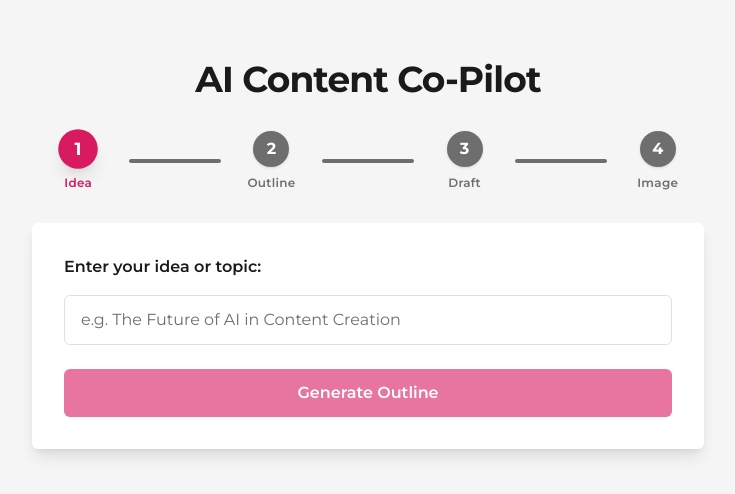
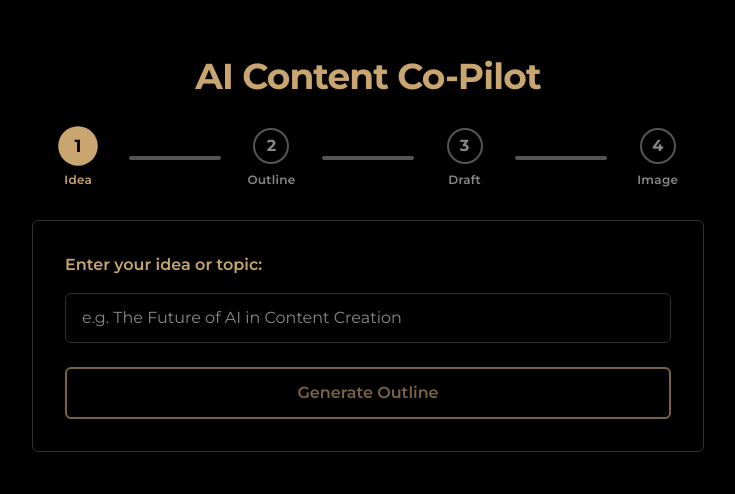
Before and after one commit to Hornet222/ai-content-copilot, a Next.js app in the folder frontend/: page / in a window 1280 px wide. Shown: the part 146-640 px from the top of the page, without its empty margins (272-1007 px from the left). Built offline with nearby package versions, Linux system fonts and the light colour scheme.

Commit message:
update color scheme

```diff
--- a/frontend/app/page.tsx
+++ b/frontend/app/page.tsx
@@ -99,39 +99,39 @@ export default function Home() {
   };
 
   return (
-    <main className="min-h-screen flex flex-col items-center justify-center p-4 bg-brand-grayLight">
-      <h1 className="text-4xl font-bold mb-8 text-brand-charcoal tracking-tight">AI Content Co-Pilot</h1>
+    <main className="min-h-screen flex flex-col items-center justify-center p-4 bg-brand-black">
+      <h1 className="text-4xl font-bold mb-8 text-brand-gold tracking-tight">AI Content Co-Pilot</h1>
       {/* Stepper */}
       <div className="flex items-center mb-8 w-full max-w-2xl">
         {steps.map((step, idx) => (
           <>
             <div className="flex flex-col items-center flex-1">
-              <div className={`rounded-full w-9 h-9 flex items-center justify-center font-bold text-white shadow transition-all duration-200
+              <div className={`rounded-full w-9 h-9 flex items-center justify-center font-bold shadow transition-all duration-200
                 ${activeStep === idx
-                  ? 'bg-brand-pink scale-110 shadow-lg'
+                  ? 'bg-brand-gold text-brand-black scale-110 shadow-lg'
                   : activeStep > idx
-                  ? 'bg-brand-charcoal'
-                  : 'bg-brand-grayMedium'}
+                  ? 'bg-brand-charcoal text-brand-white'
+                  : 'bg-transparent border-2 border-brand-grayDark text-brand-grayMedium'}
               `}>
                 {idx + 1}
               </div>
-              <span className={`mt-2 text-xs font-semibold tracking-wide ${activeStep === idx ? 'text-brand-pink' : 'text-brand-grayMedium'}`}>{step.label}</span>
+              <span className={`mt-2 text-xs font-semibold tracking-wide ${activeStep === idx ? 'text-brand-gold' : 'text-brand-grayMedium'}`}>{step.label}</span>
             </div>
             {idx < steps.length - 1 && (
-              <div className={`flex-1 h-1 ${activeStep > idx ? 'bg-brand-charcoal' : 'bg-brand-grayMedium'} mx-1 rounded-full`}></div>
+              <div className={`flex-1 h-1 ${activeStep > idx ? 'bg-brand-gold' : 'bg-brand-grayDark'} mx-1 rounded-full`}></div>
             )}
           </>
         ))}
       </div>
       {/* Step Content */}
-      <div className="w-full max-w-2xl bg-white rounded-md shadow-lg p-8">
+      <div className="w-full max-w-2xl bg-brand-black border border-brand-charcoal rounded-md shadow-lg p-8">
         {activeStep === 0 && (
           <form className="flex flex-col gap-4" onSubmit={handleSubmit}>
-            <label className="font-semibold text-brand-charcoal">Enter your idea or topic:</label>
+            <label className="font-semibold text-brand-gold">Enter your idea or topic:</label>
             <input
               type="text"
               placeholder="e.g. The Future of AI in Content Creation"
-              className="border border-brand-grayBorder rounded-md px-4 py-3 focus:outline-none focus:ring-2 focus:ring-brand-pink text-base placeholder-brand-grayMedium transition"
+              className="border border-brand-charcoal bg-transparent rounded-md px-4 py-3 text-brand-white focus:outline-none focus:ring-2 focus:ring-brand-gold text-base placeholder-brand-grayMedium transition"
               value={topic}
               onChange={e => setTopic(e.target.value)}
               disabled={loading || draftLoading || imageLoading}
@@ -143,13 +143,13 @@ export default function Home() {
             >
               {loading ? 'Generating...' : 'Generate Outline'}
             </button>
-            {error && <div className="border border-red-200 rounded-md p-2 text-red-600 text-center bg-red-50">{error}</div>}
+            {error && <div className="border border-red-500 rounded-md p-2 text-red-400 text-center bg-red-900 bg-opacity-20">{error}</div>}
           </form>
         )}
         {activeStep === 1 && (
           <>
-            <h2 className="text-2xl font-bold mb-3 text-brand-charcoal">Outline</h2>
-            <div className="border border-brand-grayBorder rounded-md p-4 bg-brand-grayLight mb-4 prose prose-brand max-w-none">
+            <h2 className="text-2xl font-bold mb-3 text-brand-gold">Outline</h2>
+            <div className="border border-brand-charcoal rounded-md p-4 bg-black bg-opacity-50 mb-4 prose prose-brand max-w-none">
               <ReactMarkdown>
                 {outline}
               </ReactMarkdown>
@@ -170,13 +170,13 @@ export default function Home() {
                 {draftLoading ? 'Generating Draft...' : 'Generate Draft'}
               </button>
             </div>
-            {draftError && <div className="border border-red-200 rounded-md p-2 text-red-600 text-center bg-red-50 mt-4">{draftError}</div>}
+            {draftError && <div className="border border-red-500 rounded-md p-2 text-red-400 text-center bg-red-900 bg-opacity-20 mt-4">{draftError}</div>}
           </>
         )}
         {activeStep === 2 && (
           <>
-            <h2 className="text-2xl font-bold mb-3 text-brand-charcoal">Draft</h2>
-            <div className="border border-brand-grayBorder rounded-md p-4 bg-brand-grayLight mb-4 prose prose-brand max-w-none overflow-y-auto max-h-[500px]">
+            <h2 className="text-2xl font-bold mb-3 text-brand-gold">Draft</h2>
+            <div className="border border-brand-charcoal rounded-md p-4 bg-black bg-opacity-50 mb-4 prose prose-brand max-w-none overflow-y-auto max-h-[500px]">
               <ReactMarkdown>
                 {draft}
               </ReactMarkdown>
@@ -197,13 +197,13 @@ export default function Home() {
                 {imageLoading ? 'Generating Image...' : 'Generate Image'}
               </button>
             </div>
-            {imageError && <div className="border border-red-200 rounded-md p-2 text-red-600 text-center bg-red-50 mt-4">{imageError}</div>}
+            {imageError && <div className="border border-red-500 rounded-md p-2 text-red-400 text-center bg-red-900 bg-opacity-20 mt-4">{imageError}</div>}
           </>
         )}
         {activeStep === 3 && (
           <>
-            <h2 className="text-2xl font-bold mb-3 text-brand-charcoal">Featured Image</h2>
-            <div className="border border-brand-grayBorder rounded-md overflow-hidden mb-4">
+            <h2 className="text-2xl font-bold mb-3 text-brand-gold">Featured Image</h2>
+            <div className="border border-brand-charcoal rounded-md overflow-hidden mb-4">
               <img
                 src={imageUrl}
                 alt="Generated content image"
--- a/frontend/styles/globals.css
+++ b/frontend/styles/globals.css
@@ -3,12 +3,23 @@
 @tailwind utilities;
 
 html, body {
-  @apply bg-brand-white text-brand-charcoal font-sans;
+  @apply bg-brand-black text-brand-white font-sans;
 }
 
 .button-primary {
-  @apply bg-brand-pink text-white font-semibold text-base px-6 py-3 rounded-md shadow-sm transition hover:bg-brand-pinkDark focus:outline-none focus:ring-2 focus:ring-brand-pink focus:ring-offset-2;
+  @apply bg-transparent border-2 border-brand-gold text-brand-gold font-semibold text-base px-6 py-3 rounded-md shadow-sm transition hover:bg-brand-gold hover:text-brand-black focus:outline-none focus:ring-2 focus:ring-brand-gold focus:ring-offset-2 focus:ring-offset-brand-black;
 }
+
 .button-secondary {
-  @apply border-2 border-brand-pink text-brand-pink bg-white font-semibold text-base px-6 py-3 rounded-md transition hover:bg-brand-pink hover:text-white focus:outline-none focus:ring-2 focus:ring-brand-pink focus:ring-offset-2;
+  @apply border-2 border-brand-charcoal text-brand-grayMedium bg-transparent font-semibold text-base px-6 py-3 rounded-md transition hover:border-brand-gold hover:text-brand-gold focus:outline-none focus:ring-2 focus:ring-brand-charcoal focus:ring-offset-2 focus:ring-offset-brand-black;
 }
+
+/* Gold text for headings and important elements */
+.gold-text {
+  @apply text-brand-gold;
+}
+
+/* Accent style for special elements */
+.accent-element {
+  @apply text-brand-gold hover:text-brand-white transition-colors;
+}
--- a/frontend/tailwind.config.js
+++ b/frontend/tailwind.config.js
@@ -9,13 +9,13 @@ module.exports = {
     extend: {
       colors: {
         brand: {
-          pink: '#D81B60', // Primary Accent
-          pinkDark: '#C2185B', // Hover/active
-          charcoal: '#1A1A1A', // Neutral Dark
-          white: '#FFFFFF', // Neutral Light
-          grayLight: '#F5F5F5', // Neutral Gray (light)
-          grayMedium: '#6E6E6E', // Neutral Gray (medium)
-          grayBorder: '#E0E0E0', // Subtle borders
+          black: '#000000',          // Primary Background
+          white: '#FFFFFF',          // Primary Text
+          gold: '#c9a670',           // New gold color for headings and accents
+          grayMedium: '#888888',     // Secondary Text
+          grayDark: '#555555',       // Lighter separators
+          charcoal: '#303032',       // Borders and Lines
+          accent: '#9FDED5',         // Subtle teal-gray accent for highlights
         },
       },
       fontFamily: {
@@ -27,45 +27,45 @@ module.exports = {
       typography: (theme) => ({
         DEFAULT: {
           css: {
-            color: theme('colors.brand.charcoal'),
+            color: theme('colors.brand.white'), // Updated for dark mode
             h1: {
-              color: theme('colors.brand.charcoal'),
+              color: theme('colors.brand.gold'),
               fontWeight: '700',
             },
             h2: {
-              color: theme('colors.brand.charcoal'),
+              color: theme('colors.brand.gold'),
               fontWeight: '600',
             },
             h3: {
-              color: theme('colors.brand.charcoal'),
+              color: theme('colors.brand.gold'),
               fontWeight: '600',
             },
             strong: {
-              color: theme('colors.brand.charcoal'),
+              color: theme('colors.brand.gold'),
               fontWeight: '600',
             },
             a: {
-              color: theme('colors.brand.pink'),
+              color: theme('colors.brand.gold'),
               '&:hover': {
-                color: theme('colors.brand.pinkDark'),
+                color: theme('colors.brand.white'),
               },
             },
             blockquote: {
-              borderLeftColor: theme('colors.brand.pink'),
+              borderLeftColor: theme('colors.brand.charcoal'),
               color: theme('colors.brand.grayMedium'),
             },
-            hr: { borderColor: theme('colors.brand.grayBorder') },
+            hr: { borderColor: theme('colors.brand.charcoal') },
             ol: {
               li: {
-                '&:before': { color: theme('colors.brand.pink') },
+                '&:before': { color: theme('colors.brand.gold') },
               },
             },
             ul: {
               li: {
-                '&:before': { backgroundColor: theme('colors.brand.pink') },
+                '&:before': { backgroundColor: theme('colors.brand.gold') },
               },
             },
-            code: { color: theme('colors.brand.pink') },
+            code: { color: theme('colors.brand.gold') },
             pre: {
               backgroundColor: theme('colors.brand.charcoal'),
               color: theme('colors.brand.white'),
```
